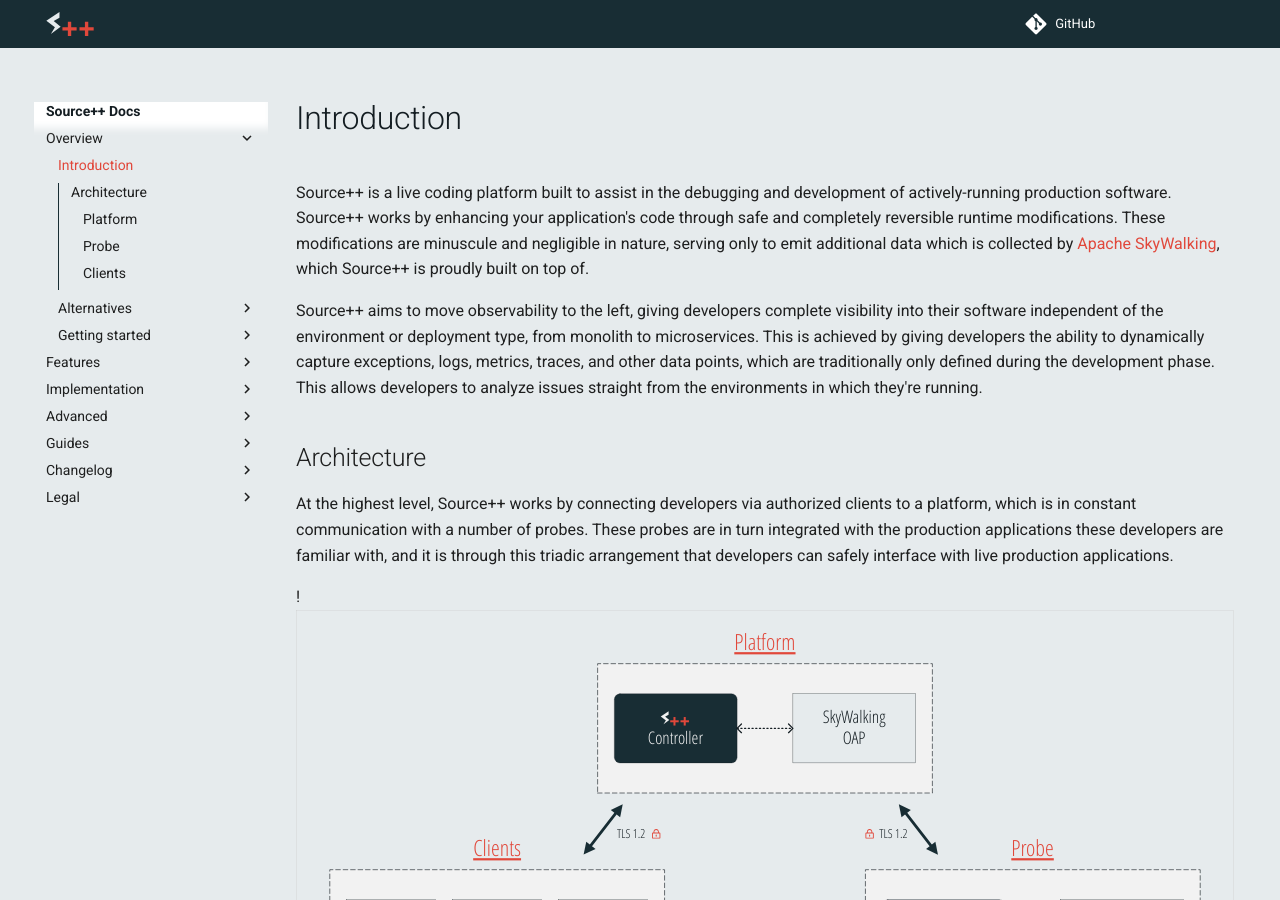
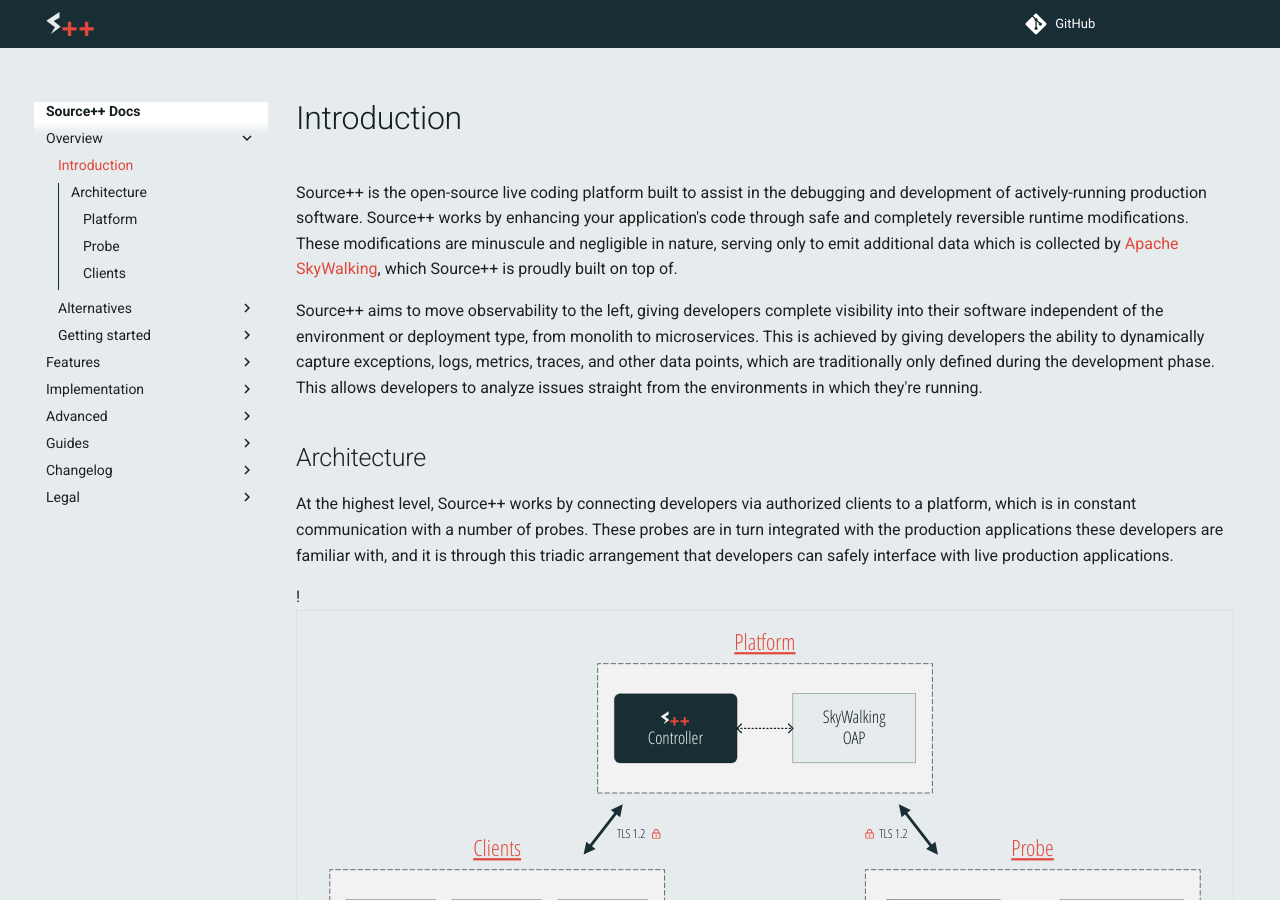
Before and after one commit to sourceplusplus/documentation, an MkDocs documentation site: the page built from docs/README.md, in a window 1280 px wide and 900 px high. Built offline with MkDocs 1.6.1 and Material for MkDocs 9.7.7, drawn with Linux system fonts in a browser that asks for light colours; the version menu is left out.

Commit message:
Update README.md

```diff
--- a/docs/README.md
+++ b/docs/README.md
@@ -1,9 +1,7 @@
 # Introduction
 
-Source++ is a live coding platform built to assist in the debugging and development of actively-running
-production software. Source++ works by enhancing your application's code through safe and completely reversible runtime
-modifications. These modifications are minuscule and negligible in nature, serving only to emit additional
-data which is collected by [Apache SkyWalking](https://skywalking.apache.org), which Source++ is proudly built on top of.
+Source++ is the open-source live coding platform built to assist in the debugging and development of actively-running production software.
+Source++ works by enhancing your application's code through safe and completely reversible runtime modifications. These modifications are minuscule and negligible in nature, serving only to emit additional data which is collected by [Apache SkyWalking](https://skywalking.apache.org), which Source++ is proudly built on top of.
 
 Source++ aims to move observability to the left, giving developers complete visibility into their software independent
 of the environment or deployment type, from monolith to microservices. This is achieved by giving developers the ability
```
